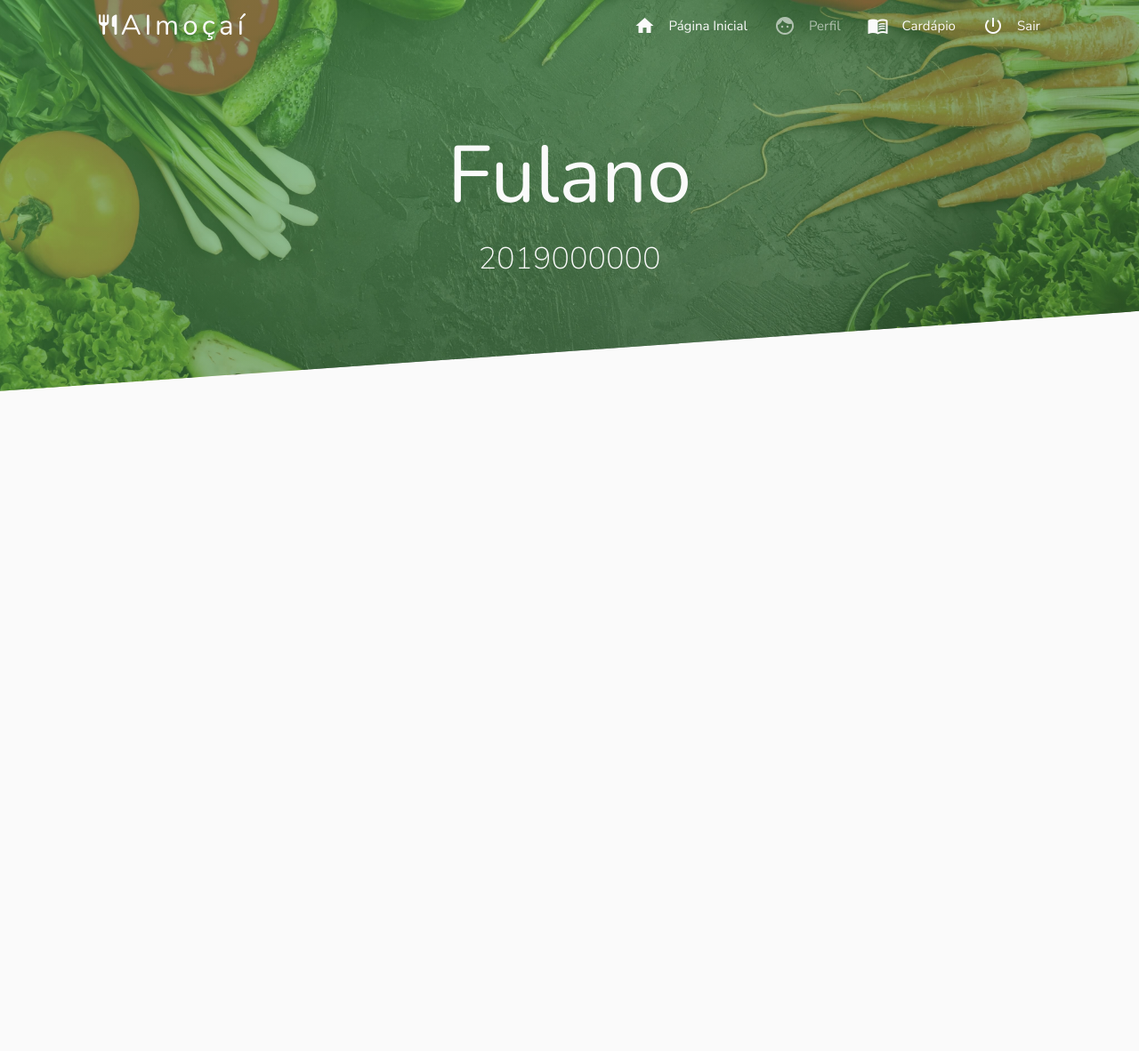
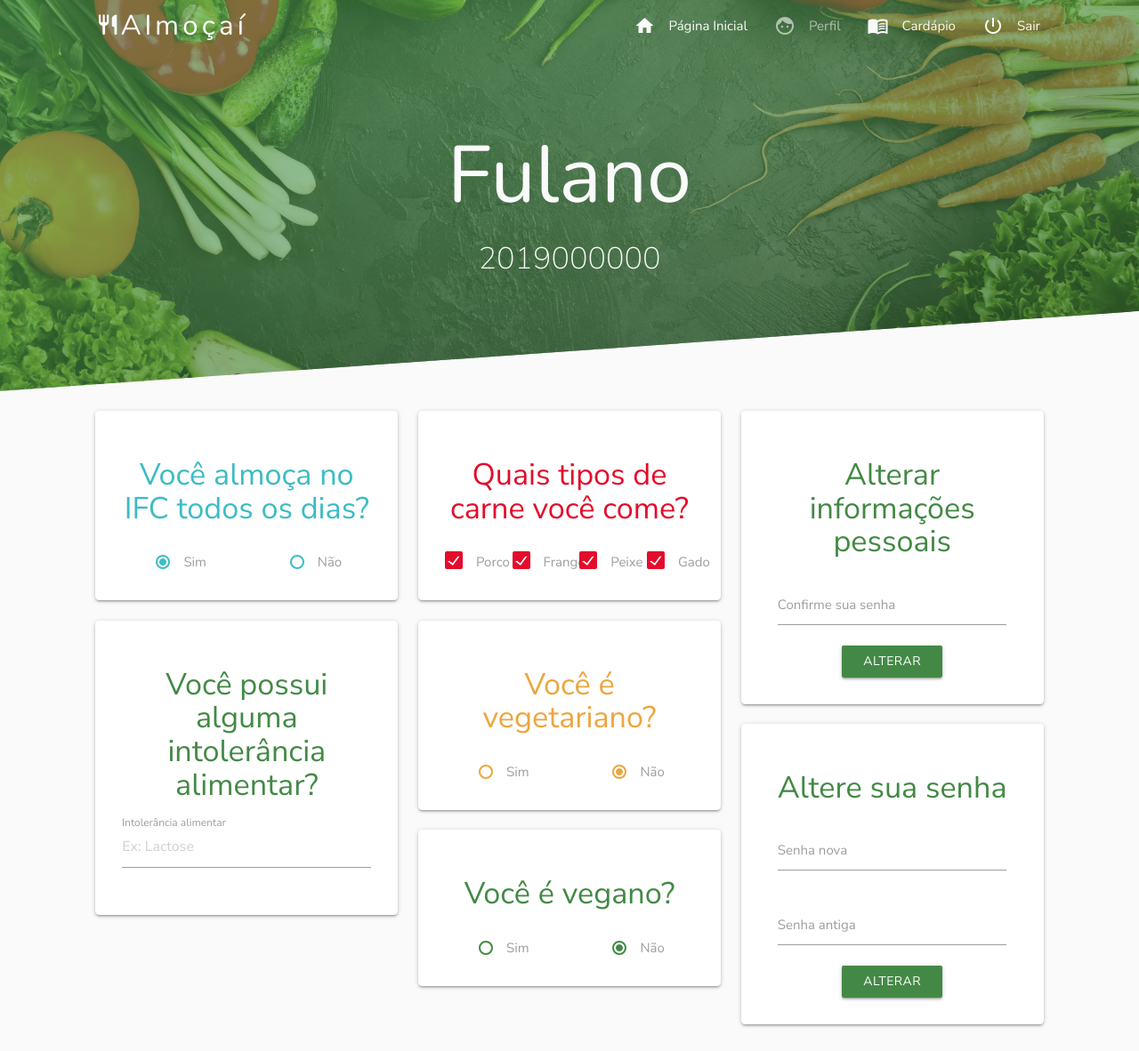
Before and after one commit to luc527/almocai-dev, a PHP site: page /aluno/perfil/ in a window 1280 px wide. Shown: the whole page at 89% size. Before the commit the page ends 440 px from the top, so only its background shows below. Run offline with PHP 8.4, Linux system fonts and the light colour scheme.

Commit message:
Interface - Perfil
Alterado a página de perfilo do aluno, restando apenas agora funções assincronas para verificação de senha, e seleção do tipo de alimentação.

```diff
--- a/Interface/aluno/perfil/index.html
+++ b/Interface/aluno/perfil/index.html
@@ -56,6 +56,187 @@
       </div>
     </div>
 
+    <div class="section container">
+      <div class="row">
+
+        <div class="col s12 m6 l4">
+          <div class="row">
+          <form name="alteraSenha" action="">
+
+            <!-- Cartão almoça todos os dias -->
+            <div class="col s12 padding-card-small">
+              <div class="card hoverable perfil__cartao-almoca">
+                <h4 class="perfil__cartao-almoca--titulo">Você almoça no IFC todos os dias?</h4>
+                <div class="row perfil__cartao-almoca--radio">
+                  <div class="col s6">
+                    <label class="radio-azul">
+                      <input name="almoca" class="with-gap" type="radio" checked="checked" />
+                      <span>Sim</span>
+                    </label>
+                  </div>
+                  <div class="col s6">
+                    <label class="radio-azul">
+                      <input name="almoca" class="with-gap" type="radio" />
+                      <span>Não</span>
+                    </label>
+                  </div>
+                </div>
+              </div>
+            </div>
+
+            <!-- Cartão intolerancia -->
+            <div class="col s12 padding-card-small">
+              <div class="card hoverable perfil__cartao-intolerancia">
+                <h4 class="perfil__cartao-intolerancia--titulo">Você possui alguma intolerância alimentar?</h4>
+                <div class="row">
+                  <div class="col s12">
+                    <div class="input-field">
+                      <input type="text" id="intolerancia-alimentar" placeholder="Ex: Lactose" class="autocomplete">
+                      <label for="intolerancia-alimentar">Intolerância alimentar</label>
+                    </div>
+                  </div>
+                </div>
+              </div>
+            </div>
+
+          </div>
+        </div>
+
+        <!-- Adicionar sistema de troca de checked conforme a escolha do aluno -->
+        <div class="col s12 m6 l4">
+          <div class="row">
+
+            <!-- Cartão carne -->
+            <div class="col s12 padding-card-small">
+              <div class="card hoverable perfil__cartao-carne">
+                <h4 class="perfil__cartao-carne--titulo">Quais tipos de carne você come?</h4>
+                <div class="row perfil__cartao-carne--checkbox">
+                  <div class="col s6 xl3">
+                    <label class="checkbox-vermelho">
+                      <input type="checkbox" class="filled-in" checked="checked" />
+                      <span>Porco</span>
+                    </label>
+                  </div>
+                  <div class="col s6 xl3">
+                    <label class="checkbox-vermelho">
+                      <input type="checkbox" class="filled-in" checked="checked" />
+                      <span>Frango</span>
+                    </label>
+                  </div>
+                  <div class="col s6 xl3">
+                    <label class="checkbox-vermelho">
+                      <input type="checkbox" class="filled-in" checked="checked" />
+                      <span>Peixe</span>
+                    </label>
+                  </div>
+                  <div class="col s6 xl3">
+                    <label class="checkbox-vermelho">
+                      <input type="checkbox" class="filled-in" checked="checked" />
+                      <span>Gado</span>
+                    </label>
+                  </div>
+                </div>
+              </div>
+            </div>
+
+            <!-- Cartão vegetariano -->
+            <div class="col s12 padding-card-small">
+              <div class="card hoverable perfil__cartao-vegetariano">
+                <h4 class="perfil__cartao-vegetariano--titulo">Você é vegetariano?</h4>
+                <div class="row perfil__cartao-vegetariano--radio">
+                  <div class="col s6">
+                    <label class="radio-amarelo">
+                      <input name="vegetariano" class="with-gap" type="radio" />
+                      <span>Sim</span>
+                    </label>
+                  </div>
+                  <div class="col s6">
+                    <label class="radio-amarelo">
+                      <input name="vegetariano" class="with-gap" type="radio" checked="checked" />
+                      <span>Não</span>
+                    </label>
+                  </div>
+                </div>
+              </div>
+            </div>
+
+            <!-- Cartão vegano -->
+            <div class="col s12 padding-card-small">
+              <div class="card hoverable perfil__cartao-vegano">
+                <h4 class="perfil__cartao-vegano--titulo">Você é vegano?</h4>
+                <div class="row perfil__cartao-vegano--radio">
+                  <div class="col s6">
+                    <label class="radio-amarelo">
+                      <input name="vegano" class="with-gap" type="radio" />
+                      <span>Sim</span>
+                    </label>
+                  </div>
+                  <div class="col s6">
+                    <label class="radio-amarelo">
+                      <input name="vegano" class="with-gap" type="radio" checked="checked" />
+                      <span>Não</span>
+                    </label>
+                  </div>
+                </div>
+              </div>
+            </div>
+
+          </div>
+        </div>
+
+        <div class="col s12 m6 offset-m3 l4">
+          <div class="row">
+
+            <!-- Cartão alterar senha -->
+            <div class="col s12">
+              <div class="card hoverable perfil__cartao-alterar-senha">
+                <h4 class="perfil__cartao-alterar-senha--titulo">Alterar informações pessoais</h4>
+                  <div class="row">
+                    <div class="col s12">
+                      <div class="input-field col s12">
+                        <input id="confirmacaoSenha" type="password">
+                        <label for="confirmacaoSenha">Confirme sua senha</label>
+                      </div>
+                    </div>
+                    <div class="col s12 center">
+                      <button class="waves-effect waves-light btn">Alterar</button>
+                    </div>
+                  </form>
+                </div>
+              </div>
+
+              <!-- Cartão alterar senha -->
+              <div class="col s12" style="padding: 0">
+                <div class="card hoverable perfil__cartao-alterar-senha">
+                  <h4 class="perfil__cartao-alterar-senha--titulo">Altere sua senha</h4>
+                  <form name="alteraSenha" action="">
+                    <div class="row">
+                      <div class="col s12">
+                        <div class="input-field col s12">
+                          <input id="senhaNova" type="password">
+                          <label for="senhaNova">Senha nova</label>
+                        </div>
+                      </div>
+                      <div class="col s12">
+                        <div class="input-field col s12">
+                          <!-- Adicionar sistema de verificação de senha -->
+                          <input id="senhaAntiga" type="password">
+                          <label for="senhaAntiga">Senha antiga</label>
+                        </div>
+                      </div>
+                      <div class="col s12 center">
+                        <button class="waves-effect waves-light btn">Alterar</button>
+                      </div>
+                    </form>
+                  </div>
+                </div>
+
+              </div>
+            </div>
+
+      </div>
+    </div>
+
   </main>
 
   <footer>
@@ -69,6 +250,21 @@
       var elems = document.querySelectorAll('.sidenav');
       var instances = M.Sidenav.init(elems);
     });
+
+    // Autocomplete intolerancia
+    document.addEventListener('DOMContentLoaded', function() {
+      var elems = document.querySelectorAll('.autocomplete');
+      var instances = M.Autocomplete.init(elems, {
+        data: {
+          "Lactose": null,
+          "Glútem": null,
+          "Ovo": null,
+          "Soja": null,
+          "Milho": null,
+          "Levedura": null
+        }
+      });
+    });
   </script>
 </body>
 
--- a/Interface/assets/sass/almocai.scss
+++ b/Interface/assets/sass/almocai.scss
@@ -23,10 +23,10 @@
 // @import "components/tabs";
 // @import "components/tooltip";
 @import "components/buttons";
-// @import "components/dropdown";
+@import "components/dropdown";
 @import "components/waves";
 // @import "components/modal";
-// @import "components/collapsible";
+@import "components/collapsible";
 // @import "components/chips";
 // @import "components/materialbox";
 @import "components/forms/forms";
--- a/Interface/assets/sass/aluno/_perfil.scss
+++ b/Interface/assets/sass/aluno/_perfil.scss
@@ -0,0 +1,154 @@
+.padding-card-small {
+  padding: 1rem;
+}
+
+.perfil {
+  &__cartao-almoca {
+
+    padding: 2rem;
+
+    &--radio {
+      text-align: center;
+      margin-top: 2rem;
+
+    }
+
+    &--titulo {
+      @extend .center;
+      @extend .almocai-text;
+      @extend .text-azul;
+    }
+
+    .radio-azul {
+      [type="radio"]:checked + span::after, [type="radio"].with-gap:checked + span::before, [type="radio"].with-gap:checked + span::after {
+        border: 2px solid $secondary-color !important;
+      }
+      [type="radio"]:checked + span::after, [type="radio"].with-gap:checked + span::after {
+        background-color: $secondary-color !important;
+      }
+      [type="radio"]:not(:checked) + span::before, [type="radio"]:not(:checked) + span::after {
+        border: 2px solid $secondary-color !important;
+      }
+    }
+
+  }
+
+  &__cartao-intolerancia {
+
+    padding: 2rem;
+
+    &--titulo {
+      @extend .center;
+      @extend .almocai-text;
+    }
+
+  }
+
+  &__cartao-vegetariano {
+
+    padding: 2rem;
+
+    &--radio {
+      text-align: center;
+      margin-top: 2rem;
+    }
+
+    &--titulo {
+      @extend .center;
+      @extend .almocai-text;
+      @extend .text-amarelo;
+    }
+
+    .radio-amarelo {
+      [type="radio"]:checked + span::after, [type="radio"].with-gap:checked + span::before, [type="radio"].with-gap:checked + span::after {
+        border: 2px solid $tertiary-color !important;
+      }
+      [type="radio"]:checked + span::after, [type="radio"].with-gap:checked + span::after {
+        background-color: $tertiary-color !important;
+      }
+      [type="radio"]:not(:checked) + span::before, [type="radio"]:not(:checked) + span::after {
+        border: 2px solid $tertiary-color !important;
+      }
+    }
+
+  }
+
+  &__cartao-vegano {
+
+    padding: 2rem;
+
+    &--radio {
+      text-align: center;
+      margin-top: 2rem;
+    }
+
+    &--titulo {
+      @extend .center;
+      @extend .almocai-text;
+    }
+
+  }
+
+  &__cartao-carne {
+
+    padding: 2rem;
+
+    &--checkbox {
+      text-align: justify;
+      margin-top: 2rem;
+    }
+
+    &--titulo {
+      @extend .center;
+      @extend .almocai-text;
+      @extend .text-vermelho;
+    }
+
+    .checkbox-vermelho {
+      [type="checkbox"].filled-in:checked + span:not(.lever)::after {
+        border: 2px solid $quaternary-color !important;
+        background-color: $quaternary-color !important;
+      }
+      [type="checkbox"].filled-in:not(:checked) + span:not(.lever)::after {
+        border: 2px solid $quaternary-color;
+      }
+    }
+
+  }
+
+  &__cartao-alterar-senha {
+
+    padding: 2rem;
+
+    &--titulo {
+      @extend .center;
+      @extend .almocai-text;
+    }
+
+  }
+
+}
+
+.errado {
+  .input-field label {
+    color: $quaternary-color !important;
+  }
+  .input-field input[type=text]:focus + label {
+    color: $quaternary-color !important;
+  }
+  .input-field input[type=text]:focus {
+    border-bottom: 1px solid $quaternary-color !important;
+    box-shadow: 0 1px 0 0 $quaternary-color !important;
+  }
+  .input-field input[type=text].valid {
+    border-bottom: 1px solid $quaternary-color !important;
+    box-shadow: 0 1px 0 0 $quaternary-color !important;
+  }
+  .input-field input[type=text].invalid {
+    border-bottom: 1px solid $quaternary-color !important;
+    box-shadow: 0 1px 0 0 $quaternary-color !important;
+  }
+  .input-field .prefix.active {
+    color: $quaternary-color !important;
+  }
+}
--- a/Interface/assets/sass/components/_variables.scss
+++ b/Interface/assets/sass/components/_variables.scss
@@ -197,8 +197,8 @@ $input-icon-size: 2rem;
 $placeholder-text-color: lighten($input-border-color, 20%) !default;
 
 // Radio Buttons
-$radio-fill-color: #949494 !default;
-$radio-empty-color: #949494 !default;
+$radio-fill-color: $primary-color !default;
+$radio-empty-color: $primary-color !default;
 $radio-border: 2px solid $radio-fill-color !default;
 
 // Range
--- a/Interface/assets/sass/components/forms/_forms.scss
+++ b/Interface/assets/sass/components/forms/_forms.scss
@@ -16,7 +16,7 @@ label {
 @import 'input-fields';
 @import 'radio-buttons';
 @import 'checkboxes';
-@import 'switches';
+// @import 'switches';
 @import 'select';
-@import 'file-input';
-@import 'range';
+// @import 'file-input';
+// @import 'range';
```
Also changed, not shown: Interface/assets/css/almocai.css.
